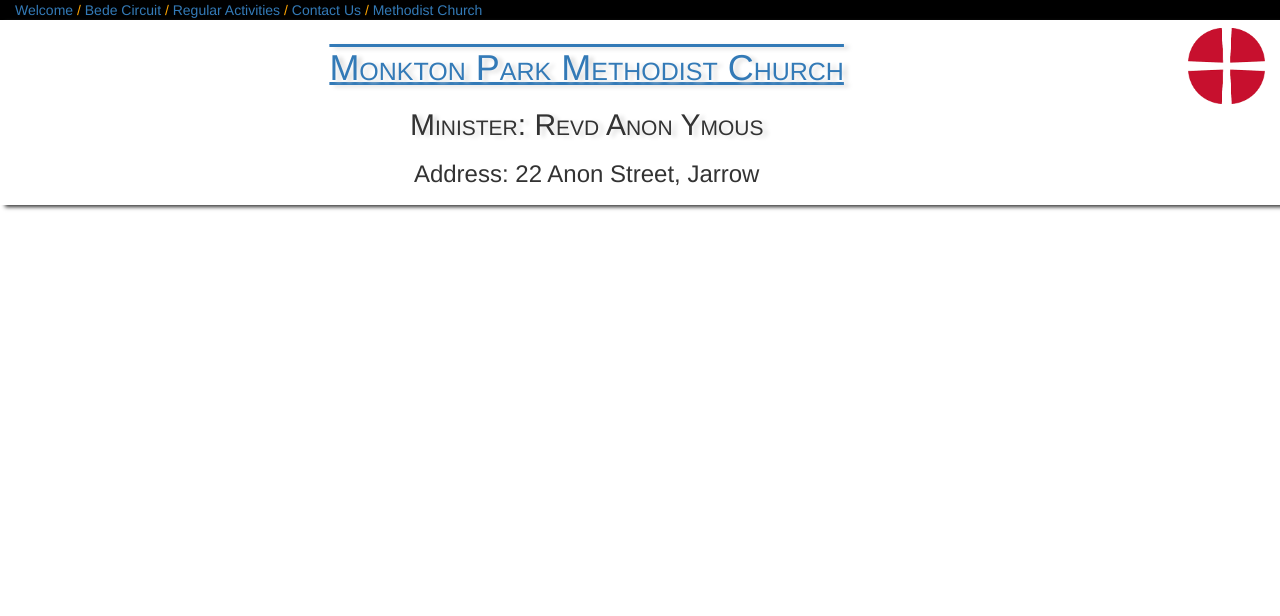
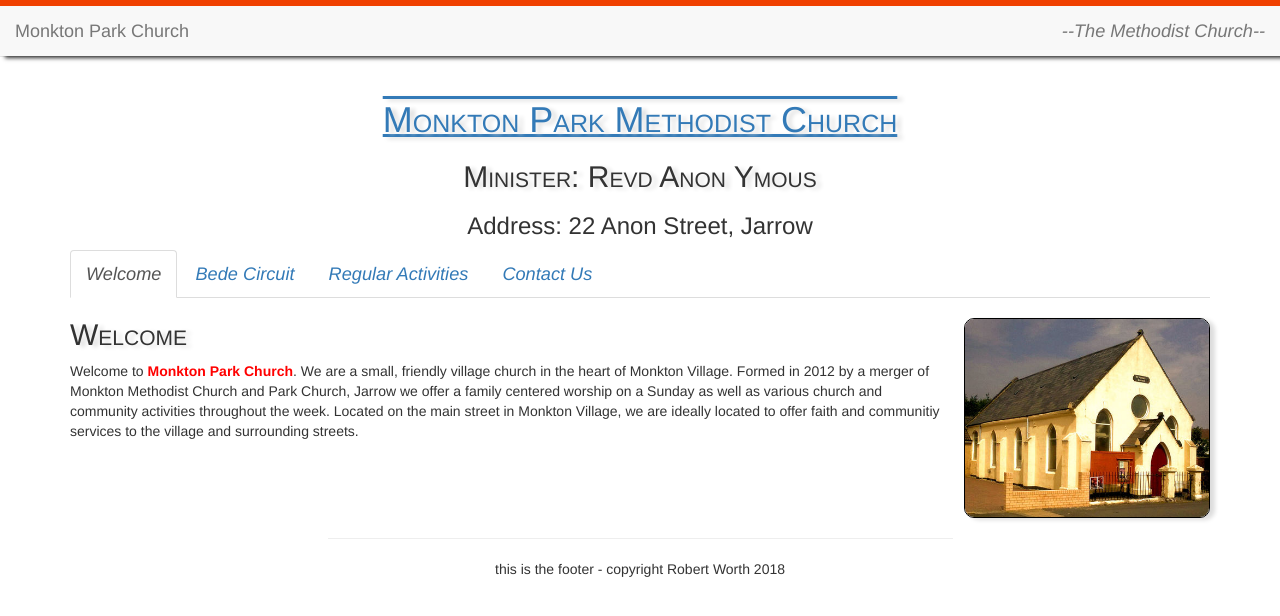
Before and after one commit to robwuk/MPC_Boot, a plain HTML site: page index.html in a window 1280 px wide. Drawn offline with nearby package versions, Linux system fonts and the light colour scheme.

Commit message:
formatting/tab

```diff
--- a/MPC_Style.css
+++ b/MPC_Style.css
@@ -1,27 +1,25 @@
+    ﻿#header{
+        padding-bottom: 1vh;
+        box-shadow: 5px 2px 4px #333333;
+    }
 
-    #header{
-        \\background:-webkit-linear-gradient(#FFFFFF 98%, #000000);
-        padding-bottom: 1vh;
-        padding-top: 1vh;
-        box-shadow: 5px 2px 4px #333333;
-        top:0;
+    #textarea{
+      margin-top: 80px;
     }
 
     #head{
         text-decoration:underline overline;
     }
 
-    #name{
-      text-decoration:underline
-    }
-    .title_img_right{
-        float:right;
-        opacity:1;
+    #navbar{
+      border-top: 6px solid hsla(16,100%,47%,1);
+      box-shadow: 5px 2px 4px #333333;
+      /*background-color:#000044;*/
     }
 
-    .title_img_left{
-        float:left;
-        opacity:1;
+    .nav a{
+      /*color: hsla(22,95%,70%,1) !important;*/
+      font-size: 1.3em !important;
     }
 
     .body_img_right{
@@ -42,13 +40,6 @@
         border:1px solid black;
     }
 
-
-/*    p.head{
-   position: fixed;
-   top: 30px;
-   right: 5px;
-   color: red;
-}*/
 
     h1 {
         font-size:250%;
@@ -85,10 +76,14 @@
         display:table-cell;
     }
 
+    a{
+      color:orange;
+    }
+
     a:hover{
         /*font-size:110%;*/
-        text-shadow: 5px 2px 4px #DDDDDD;
-        /*color:white;*/
+        /*text-shadow: 5px 2px 4px #DDDDDD;*/
+        color:white;
         /*background: black;
         transition: width 3s;
         -webkit-transition: background-color 2s ease-in;
--- a/index.html
+++ b/index.html
@@ -6,12 +6,6 @@
 <script src="https://cdnjs.cloudflare.com/ajax/libs/popper.js/1.14.3/umd/popper.min.js" integrity="sha384-ZMP7rVo3mIykV+2+9J3UJ46jBk0WLaUAdn689aCwoqbBJiSnjAK/l8WvCWPIPm49" crossorigin="anonymous"></script>
 <script src="https://stackpath.bootstrapcdn.com/bootstrap/4.1.3/js/bootstrap.min.js" integrity="sha384-ChfqqxuZUCnJSK3+MXmPNIyE6ZbWh2IMqE241rYiqJxyMiZ6OW/JmZQ5stwEULTy" crossorigin="anonymous"></script>
 
-<script>
-  $(document).ready(function() {
-    $("#navbar").css("color", "orange");
-    $("#navbar").css("background-color","black");
-  });
-</script>
 
 <html>
 <head>
@@ -27,29 +21,104 @@
 </head>
 
 <body>
-<div class="container-fluid">
-  <div class="row" id="navbar">
+<nav class="navbar navbar-default navbar-fixed-top">
+  <div class="container-fluid" id="navbar">
+      <div class="navbar-header">
+        <a class="navbar-brand" href="#">Monkton Park Church</a>
+      </div>
+      <ul class="nav navbar-nav navbar-right">
+        <li><a href="http://www.methodist.org.uk" target="_blank">--The Methodist Church--</a></li>
+      </ul>
+  </div>
+</nav>
+
+<div class="container-fluid" id="textarea">
+  <div class="row" id="header">
     <div class="col-xs-12">
-      <a href="#Welcome"><span class="text-center">Welcome</span></a> /
-      <a href="#Circuit"><span class="text-center">Bede Circuit</span></a> /
-      <a href="#Activities"><span class="text-center">Regular Activities</span></a> /
-      <a href="#Contact"><span class="text-center">Contact Us</span></a> /
-      <a href="http://www.methodist.org.uk" target="_blank"><span class="text-center">Methodist Church</span></a>
-    </div>
-  </div>
-
-  <div class="row" id="header">
-    <div class="col-xs-11">
       <h1 class="text-center text-primary" id="head">Monkton Park Methodist Church</h1>
       <h2><p class="text-center head">Minister: Revd Anon Ymous</p></h2>
       <h3><p class="text-center head">Address: 22 Anon Street, Jarrow</p></h3>
     </div>
+
     <div class="col-xs-1">
-      <img class="img-responsive" src="methodist_church_logo.png" alt = "Methodist Church">
+
     </div>
+
   </div>
+
+  <div class="container">
+  <!--<nav class="navbar navbar-default">-->
+        <ul class="nav nav-tabs" data-tabs="tabs">
+          <li class="active"><a href="#Welcome" data-toggle="tab">Welcome</a></li>
+          <li><a href="#Circuit" data-toggle="tab">Bede Circuit</a></li>
+          <li><a href="#Activities" data-toggle="tab">Regular Activities</a></li>
+          <li><a href="#Contact" data-toggle="tab">Contact Us</a></li>
+        </ul>
+  <!--</nav>-->
+
+  <!-- Welcome Church section start -->
+
+<div class="tab-content">
+      <div id="Welcome" class="tab-pane fade in active">
+        <img class="body_img_right" alt="Monkton Park Methodist Church" src="MPC_Old_Photo.jpg" height="200px">
+      <h2> Welcome </h2>
+
+      <p class="first">Welcome to <strong>Monkton Park Church</strong>. We are a small, friendly village church in the heart of Monkton Village. Formed in 2012 by a merger of Monkton Methodist Church and Park Church, Jarrow we offer a family centered worship on a Sunday as well as various church and community activities throughout the week. Located on the main street in Monkton Village, we are ideally located to offer faith and communitiy services to the village and surrounding streets.
+      </p>
+    </div>
+
+    <!--<hr width=50% />-->
+
+    <!-- Bede Circuit-->
+    <div id="Circuit" class="tab-pane fade in">
+      <h2> Bede Circuit </h2>
+      <p>Monkton Park Church is a member of the <strong>Bede Circuit</strong>. The circuit stretches from Gateshead to South Shields and down as far as Washington. To find out more information on the circuit please <a href="https://bede-circuit.weebly.com/" target="_blank">click here</a>.
+      </p>
+    </div>
+
+    <!-- Regular Activities-->
+    <div id="Activities" class="tab-pane fade in">
+      <h2> Regular Activities </h2>
+      <p>Monkton Park Church has a number of regular activities including:</p>
+      <ul>
+         <li>Sunday Worship</li>
+         <li>Guides</li>
+         <li>Bible Study</li>
+         <li>Girls Brigade</li>
+         <li>Coffee Mornings</li>
+      </ul>
+        <p>for further information click here (coming soon)</p>
+    </div>
+
+
+
+    <div id="Contact" class="tab-pane fade in">
+      <img class="body_img_left" alt="Monkton Park Methodist Church" src="MPC_Old_Photo.jpg" height="200px">
+    <h2>Contact Monkton Park Church</h2>
+        <form>
+            <label>Name:</label><input name="name" type="text" width="5"/><br/>
+            <label>Email:</label><input name="email" type="email" placeholder="name@email.adress" required /><br/>
+            <label>Message:</label><textarea name="message" ></textarea><br/>
+            <label>Wedding:</label><input name="Wedding" type="checkbox" />
+            <label>Baptism:</label><input name="Baptism" type="checkbox" />
+            <label>Funeral:</label><input name="Funeral" type="checkbox" /><br />
+            <input type="submit" value="SEND" class="submit" />
+        </form>
+    </div>
+</div>
+</div>
+    <hr width=50% />
+<div id="footer">
+    <p align="center">this is the footer - copyright Robert Worth 2018</p>
 </div>
 
 
+</div>
+
+<script>
+  $(document).ready(function() {
+  });
+</script>
+
  </body>
 </html>
```
Also changed, not shown: MPC_Old_Photo.jpg (added).
